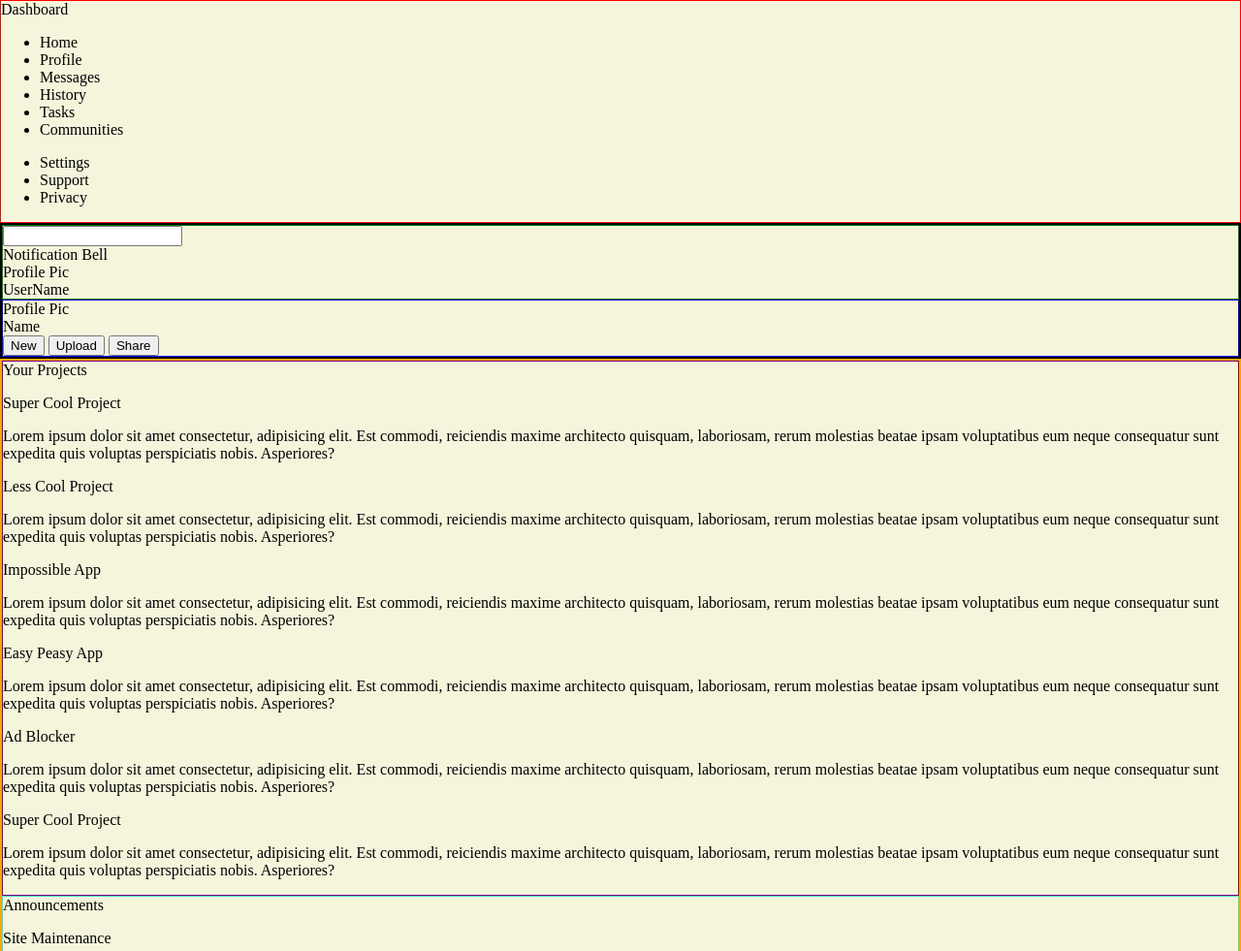
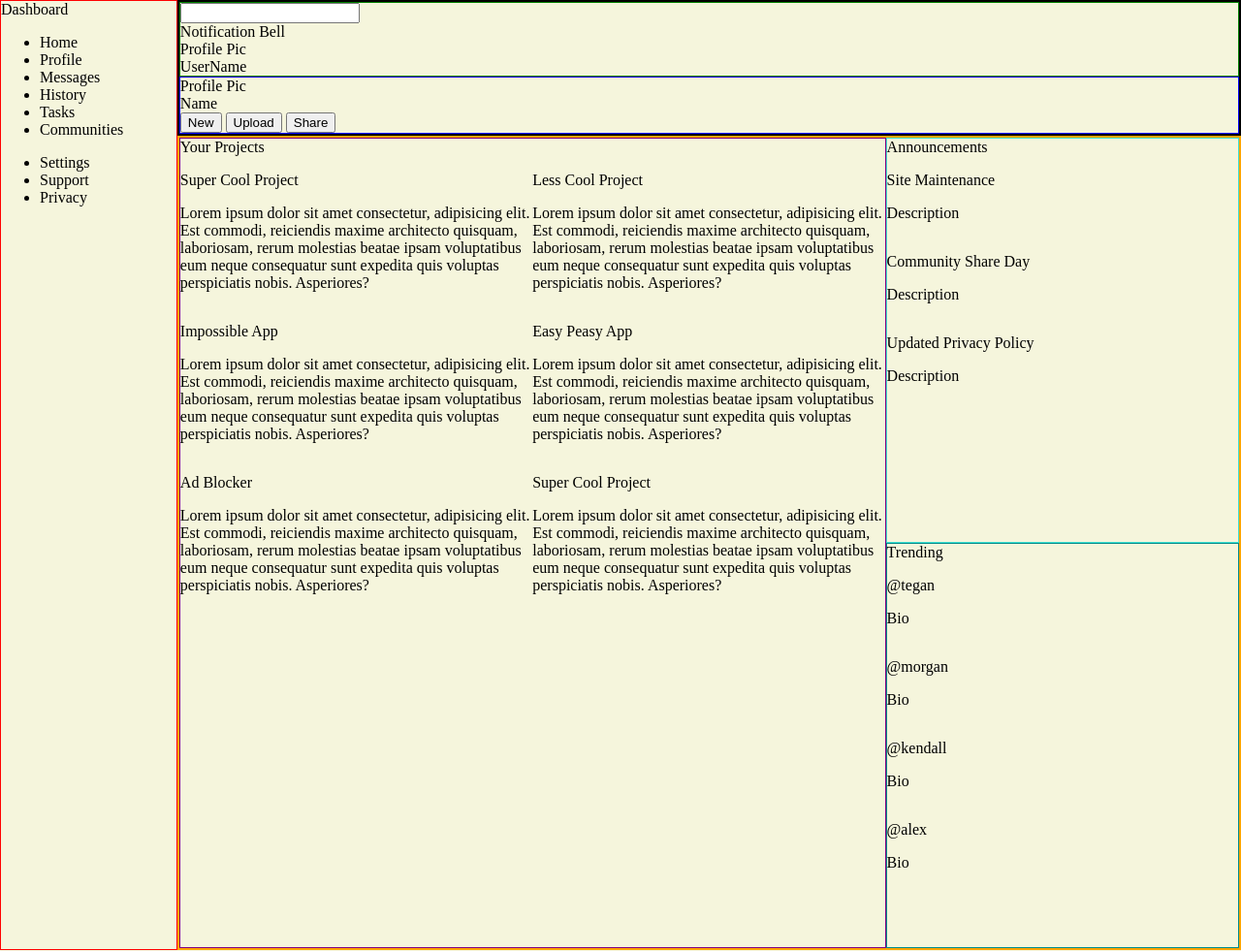
Before and after one commit to dannykim1997/admin-dashboard, a plain HTML site: page index.html in a window 1280 px wide. Shown: the top 981 px of the page at 97% size. Drawn offline with Linux system fonts and the light colour scheme.

Commit message:
Position layout using grid

```diff
--- a/index.html
+++ b/index.html
@@ -7,6 +7,7 @@
     <link rel="stylesheet" href="styles.css">
 </head>
 <body>
+    <div class="grid-container">
         <div class="sidebar">
             <div>Dashboard</div>
             <ul>
@@ -107,5 +108,6 @@
                 </div>
             </div>
         </div>
+    </div>
 </body>
 </html>
--- a/styles.css
+++ b/styles.css
@@ -1,14 +1,26 @@
 body {
     margin: 0;
+    height: 100%;
     background-color: beige ;
+}
+
+.grid-container {
+    display: grid;
+    grid-template-columns: 1fr 6fr;
+    grid-template-rows: 1fr 6fr;
 }
 
 .sidebar {
     border: 1px solid red;
+    grid-column-start: 1;
+    grid-column-end: 2;
+    grid-row: 1/6;
 }
 
 .header {
     border: 2px solid black;
+    grid-column: 2/6;
+    grid-row: 1/2;
 }
 
 .header-top {
@@ -21,16 +33,41 @@ body {
 
 .content {
     border: 2px solid orange;
+    grid-area: 2/2/6/6;
+    display: grid;
+    grid-template-columns: 2fr 1fr;
+    grid-template-rows: 1fr 1fr;
 }
 
 .projects {
     border: 1px solid purple;
+    grid-column: 1/2;
+    grid-row: 1/3;
+}
+
+.project-card-container {
+    display: grid;
+    grid-template-columns: repeat(auto-fit, minmax(250px, 1fr));
 }
 
 .announcements {
     border: 1px solid turquoise;
+    grid-column: 2/3;
+    grid-row: 1/2;
+}
+
+.announcement-card-container {
+    display: flex;
+    flex-direction: column;
 }
 
 .trending {
     border: 1px solid darkcyan;
+    grid-column: 2/3;
+    grid-row: 2/3;
 }
+
+.trending-card-container {
+    display: flex;
+    flex-direction: column;
+}
```
Lines whose indentation alone changed are shown as unchanged.
